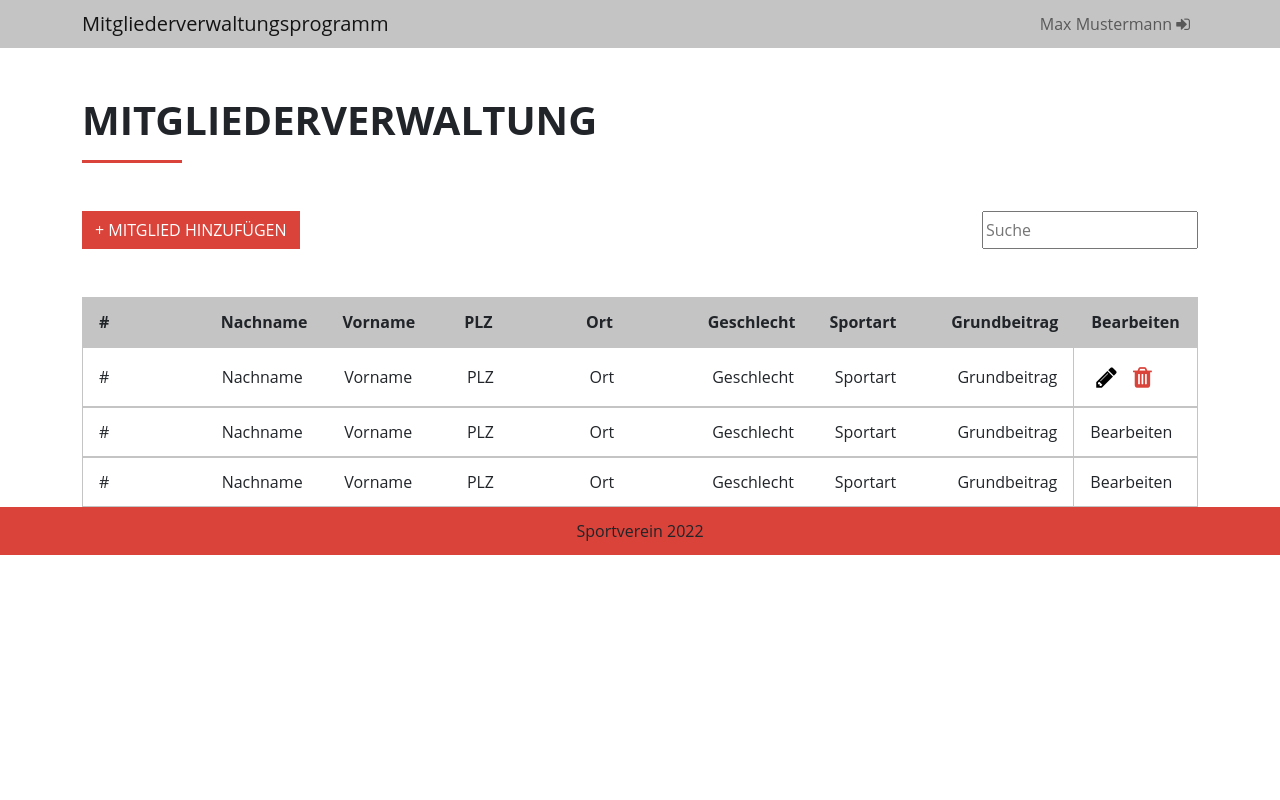
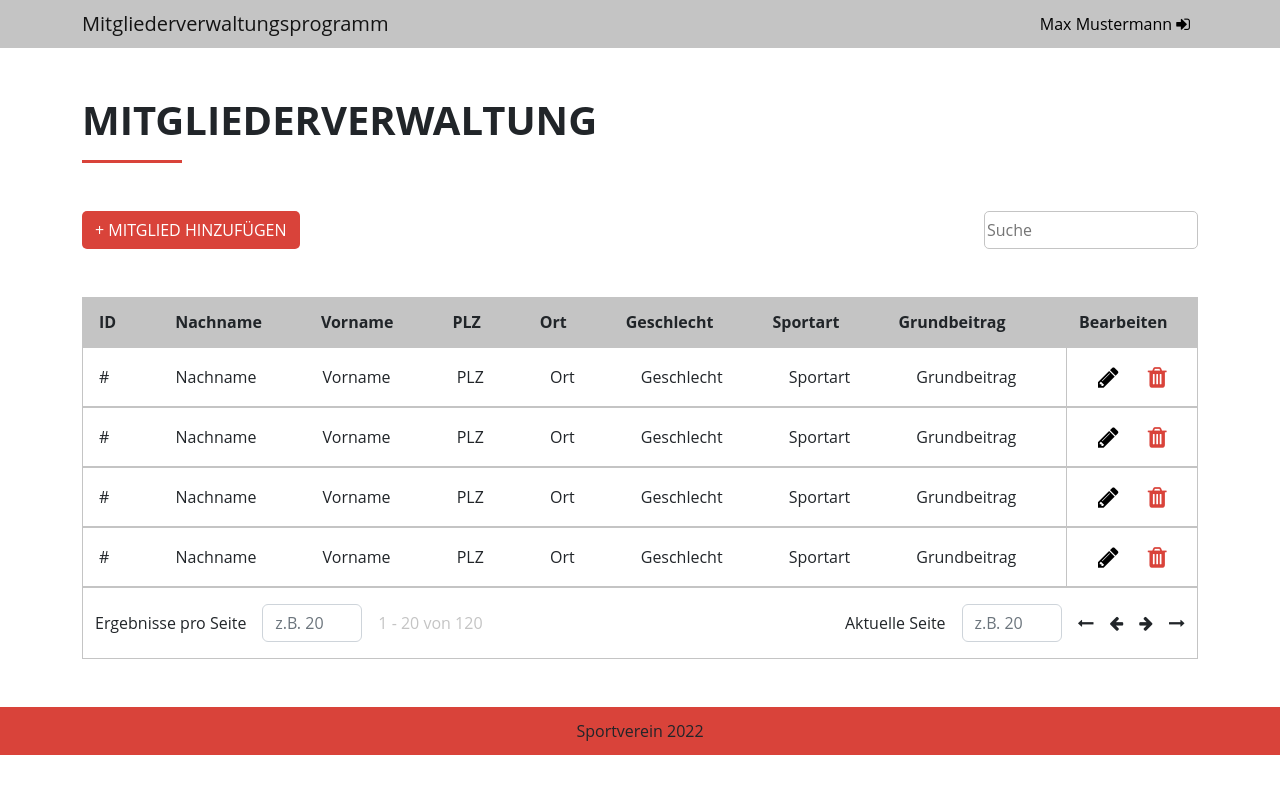
Before and after one commit to Skalrayi/sportverein, a PHP site: page /php/pages/list.php in a window 1280 px wide. Run offline with PHP 8.4, Linux system fonts and the light colour scheme.

Commit message:
[TASK] edit pages; general styling

```diff
--- a/www/css/index.css
+++ b/www/css/index.css
@@ -6,10 +6,30 @@
     --lightgrey: #bfbfbf;
 }
 
+.color-red {
+    color: var(--red)
+}
+.color-dark-red {
+    color: var(--dark-red)
+}
+.color-grey {
+    color: var(--grey)
+}
+.color-lightgrey {
+    color: var(--lightgrey)
+}
+
 body {
     font-family: 'Open Sans', sans-serif;
     font-size: 1rem;
     line-height: 1;
+}
+
+a {
+    color: inherit;
+}
+a:hover {
+    color: inherit;
 }
 
 p {
@@ -33,7 +53,7 @@
     background-color: var(--red);
     color: white;
     text-transform: uppercase;
-    border-radius: 0;
+    border-radius: 5px;
 }
 .btn-default:hover,
 .btn-default:focus,
@@ -58,10 +78,15 @@
     justify-content: flex-end;
 }
 
+.nav-link {
+    color: black;
+}
+
 /** FOOTER **/
 
 footer {
     padding-top: 1rem;
+    margin-top: 3rem;
     padding-bottom: 1rem;
     background-color: var(--red);
 }
@@ -109,6 +134,8 @@
 
 form.search input {
     height: 100%;
+    border-radius: 5px;
+    border: 1px solid var(--grey);
 }
 
 .list-head {
@@ -123,6 +150,19 @@
 
 .list-row .col {
     padding: 1rem;
+    flex-basis: 50%
+}
+.list-row .col.edit {
+    flex-basis: 100%;
+    justify-content: space-around;
+    display: flex;
+}
+
+@media (min-width: 768px) {
+    .list-row .col,
+    .list-row .col.edit {
+        flex-basis: content;
+    }
 }
 
 .list-row .edit {
@@ -138,7 +178,31 @@
     color: var(--red);
 }
 
-/** MODAL PART **/
+.list-pagination {
+    display: flex;
+    justify-content: space-between;
+    padding: 1rem 0;
+}
+
+.list-pagination form {
+    margin-bottom: 0;
+    max-width: 100px;
+}
+
+.list-pagination .results,
+.list-pagination .page {
+    display: flex;
+    gap: 1rem;
+    align-items: center;
+    width: auto;
+}
+
+.list-pagination .arrows {
+    display: flex;
+    gap: 1rem;
+}
+
+/** MODALs **/
 
 .modal-header {
     padding-left: 0;
@@ -155,6 +219,11 @@
     padding: 2rem;
 }
 
+.modal-content input,
+.modal-content select {
+    margin-bottom: 1rem;
+}
+
 .submit-edit {
     border-radius: 5px;
 }
--- /dev/null
+++ b/www/php/elements/modals.php
@@ -0,0 +1,137 @@
+<!-- Add Modal -->
+<div class="modal fade" id="addmember" tabindex="-1" role="dialog" aria-labelledby="exampleModalCenterTitle" aria-hidden="true">
+    <div class="modal-dialog modal-dialog-centered" role="document">
+        <div class="modal-content">
+            <div class="modal-header">
+                <div>
+                    <h2 class="modal-title" id="exampleModalLongTitle">Mitglied hinzufügen</h2>
+                    <hr>
+                </div>
+                <button type="button" class="close btn btn-light" data-bs-dismiss="modal" aria-label="Close">
+                    <span aria-hidden="true">&times;</span>
+                </button>
+            </div>
+            <form action="" method="post">
+                <div class="row mb-3">
+                    <div class="col-12 col-md-6">
+                        <label for="forename" class="form-label">Vorname *</label>
+                        <input type="text" class="form-control" id="forename" name="forename" required>
+                    </div>
+                    <div class="col-12 col-md-6">
+                        <label for="surname" class="form-label">Nachname *</label>
+                        <input type="text" class="form-control" id="surname" name="surname" required>
+                    </div>
+                </div>
+                <div class="row mb-3">
+                    <div class="col-12 col-md-6">
+                        <label for="zip" class="form-label">PLZ *</label>
+                        <input type="text" class="form-control" id="zip" name="zip" required>
+                    </div>
+                    <div class="col-12 col-md-6">
+                        <label for="city" class="form-label">Ort *</label>
+                        <input type="text" class="form-control" id="city" name="city" required>
+                    </div>
+                </div>
+                <div class="row mb-3">
+                    <div class="col-12 col-md-6">
+                        <label for="male" class="form-label">Geschlecht *</label>
+                        <select class="form-select" id="male" name="male"  required>
+                            <option selected>Geschlecht</option>
+                            <option value="male">Männlich</option>
+                            <option value="female">Weiblich</option>
+                        </select>
+                    </div>
+                    <div class="col-12 col-md-6">
+                        <label for="sport" class="form-label">Sportarten *</label>
+                        <select type="text" class="form-select mb-4" id="sport" name="sport" required>
+                            <option selected>Geschlecht</option>
+                            <option value="male">Männlich</option>
+                            <option value="female">Weiblich</option>
+                        </select>
+                        <button type="submit" class="btn btn-default submit-edit d-block w-100">Speichern</button>
+                    </div>
+
+                </div>
+            </form>
+        </div>
+    </div>
+</div>
+
+<!-- Edit Modal -->
+<div class="modal fade" id="editmember" tabindex="-1" role="dialog" aria-labelledby="exampleModalCenterTitle" aria-hidden="true">
+    <div class="modal-dialog modal-dialog-centered" role="document">
+        <div class="modal-content">
+            <div class="modal-header">
+                <div>
+                    <h2 class="modal-title" id="exampleModalLongTitle">Mitglied bearbeiten</h2>
+                    <hr>
+                </div>
+                <button type="button" class="close btn btn-light" data-bs-dismiss="modal" aria-label="Close">
+                    <span aria-hidden="true">&times;</span>
+                </button>
+            </div>
+            <form action="" method="post">
+                <div class="row mb-3">
+                    <div class="col-12 col-md-6">
+                        <label for="forename" class="form-label">Vorname *</label>
+                        <input type="text" class="form-control" id="forename" name="forename" required>
+                    </div>
+                    <div class="col-12 col-md-6">
+                        <label for="surname" class="form-label">Nachname *</label>
+                        <input type="text" class="form-control" id="surname" name="surname" required>
+                    </div>
+                </div>
+                <div class="row mb-3">
+                    <div class="col-12 col-md-6">
+                        <label for="zip" class="form-label">PLZ *</label>
+                        <input type="text" class="form-control" id="zip" name="zip" required>
+                    </div>
+                    <div class="col-12 col-md-6">
+                        <label for="city" class="form-label">Ort *</label>
+                        <input type="text" class="form-control" id="city" name="city" required>
+                    </div>
+                </div>
+                <div class="row mb-3">
+                    <div class="col-12 col-md-6">
+                        <label for="male" class="form-label">Geschlecht *</label>
+                        <select class="form-select" id="male" name="male"  required>
+                            <option selected>Geschlecht</option>
+                            <option value="male">Männlich</option>
+                            <option value="female">Weiblich</option>
+                        </select>
+                    </div>
+                    <div class="col-12 col-md-6">
+                        <label for="sport" class="form-label">Sportarten *</label>
+                        <select type="text" class="form-select mb-4" id="sport" name="sport" required>
+                            <option selected>Geschlecht</option>
+                            <option value="male">Männlich</option>
+                            <option value="female">Weiblich</option>
+                        </select>
+                        <button type="submit" class="btn btn-default submit-edit d-block w-100">Speichern</button>
+                    </div>
+
+                </div>
+            </form>
+        </div>
+    </div>
+</div>
+
+<!-- Delete Modal -->
+<div class="modal fade" id="deletemember" tabindex="-1" role="dialog" aria-labelledby="exampleModalCenterTitle" aria-hidden="true">
+    <div class="modal-dialog modal-dialog-centered" role="document">
+        <div class="modal-content">
+            <div class="modal-header">
+                <div>
+                    <h2 class="modal-title" id="exampleModalLongTitle">Mitglied wirklich löschen?</h2>
+                    <hr>
+                </div>
+                <button type="button" class="close btn btn-light" data-bs-dismiss="modal" aria-label="Close">
+                    <span aria-hidden="true">&times;</span>
+                </button>
+            </div>
+            <form action="" method="post">
+                <button type="submit" class="btn btn-default submit-delete d-block w-100">Löschen</button>
+            </form>
+        </div>
+    </div>
+</div>
--- a/www/php/pages/list.php
+++ b/www/php/pages/list.php
@@ -4,7 +4,7 @@
 
 ?>
 
-<div class="container">
+<div class="container body-list">
     <div class="mb-5 mt-5">
         <h1>Mitgliederverwaltung</h1>
         <hr>
@@ -19,7 +19,7 @@
 
     <div class="list container">
         <div class="row list-row list-head">
-            <div class="col id">#</div>
+            <div class="col id">ID</div>
             <div class="col surname">Nachname</div>
             <div class="col forename">Vorname</div>
             <div class="col zip">PLZ</div>
@@ -57,7 +57,15 @@
             <div class="col male">Geschlecht</div>
             <div class="col sport">Sportart</div>
             <div class="col money">Grundbeitrag</div>
-            <div class="col edit">Bearbeiten</div>
+            <div class="col edit">
+                <button type="button" class="edit-button" data-bs-toggle="modal" data-bs-target="#editmember">
+                    <i class="fa fa-pencil" aria-hidden="true"></i>
+                </button>
+                <button type="button" class="delete-button" data-bs-toggle="modal" data-bs-target="#deletemember">
+                    <i class="fa fa-trash" aria-hidden="true"></i>
+                </button>
+
+            </div>
         </div>
         <div class="row list-row">
             <div class="col id">#</div>
@@ -68,152 +76,60 @@
             <div class="col male">Geschlecht</div>
             <div class="col sport">Sportart</div>
             <div class="col money">Grundbeitrag</div>
-            <div class="col edit">Bearbeiten</div>
-        </div>
-        </tbody>
-    </div>
-    <!-- Button trigger modal -->
+            <div class="col edit">
+                <button type="button" class="edit-button" data-bs-toggle="modal" data-bs-target="#editmember">
+                    <i class="fa fa-pencil" aria-hidden="true"></i>
+                </button>
+                <button type="button" class="delete-button" data-bs-toggle="modal" data-bs-target="#deletemember">
+                    <i class="fa fa-trash" aria-hidden="true"></i>
+                </button>
 
-
-    <!-- Add Modal -->
-   <div class="modal fade" id="addmember" tabindex="-1" role="dialog" aria-labelledby="exampleModalCenterTitle" aria-hidden="true">
-        <div class="modal-dialog modal-dialog-centered" role="document">
-            <div class="modal-content">
-                <div class="modal-header">
-                    <div>
-                        <h2 class="modal-title" id="exampleModalLongTitle">Mitglied hinzufügen</h2>
-                        <hr>
-                    </div>
-                    <button type="button" class="close btn btn-light" data-bs-dismiss="modal" aria-label="Close">
-                        <span aria-hidden="true">&times;</span>
-                    </button>
-                </div>
-                <form action="" method="post">
-                    <div class="row mb-3">
-                        <div class="col-6">
-                            <label for="forename" class="form-label">Vorname *</label>
-                            <input type="text" class="form-control" id="forename" name="forename" required>
-                        </div>
-                        <div class="col-6">
-                            <label for="surname" class="form-label">Nachname *</label>
-                            <input type="text" class="form-control" id="surname" name="surname" required>
-                        </div>
-                    </div>
-                    <div class="row mb-3">
-                        <div class="col-6">
-                            <label for="zip" class="form-label">PLZ *</label>
-                            <input type="text" class="form-control" id="zip" name="zip" required>
-                        </div>
-                        <div class="col-6">
-                            <label for="city" class="form-label">Ort *</label>
-                            <input type="text" class="form-control" id="city" name="city" required>
-                        </div>
-                    </div>
-                    <div class="row mb-3">
-                        <div class="col-6">
-                            <label for="male" class="form-label">Geschlecht *</label>
-                            <select class="form-select" id="male" name="male"  required>
-                                <option selected>Geschlecht</option>
-                                <option value="male">Männlich</option>
-                                <option value="female">Weiblich</option>
-                            </select>
-                        </div>
-                        <div class="col-6">
-                            <label for="sport" class="form-label">Sportarten *</label>
-                            <select type="text" class="form-select mb-4" id="sport" name="sport" required>
-                                <option selected>Geschlecht</option>
-                                <option value="male">Männlich</option>
-                                <option value="female">Weiblich</option>
-                            </select>
-                            <button type="submit" class="btn btn-default submit-edit d-block w-100">Speichern</button>
-                        </div>
-
-                    </div>
-                </form>
             </div>
         </div>
-    </div>
+        <div class="row list-row">
+            <div class="col id">#</div>
+            <div class="col surname">Nachname</div>
+            <div class="col forename">Vorname</div>
+            <div class="col zip">PLZ</div>
+            <div class="col city">Ort</div>
+            <div class="col male">Geschlecht</div>
+            <div class="col sport">Sportart</div>
+            <div class="col money">Grundbeitrag</div>
+            <div class="col edit">
+                <button type="button" class="edit-button" data-bs-toggle="modal" data-bs-target="#editmember">
+                    <i class="fa fa-pencil" aria-hidden="true"></i>
+                </button>
+                <button type="button" class="delete-button" data-bs-toggle="modal" data-bs-target="#deletemember">
+                    <i class="fa fa-trash" aria-hidden="true"></i>
+                </button>
 
-    <!-- Edit Modal -->
-   <div class="modal fade" id="editmember" tabindex="-1" role="dialog" aria-labelledby="exampleModalCenterTitle" aria-hidden="true">
-        <div class="modal-dialog modal-dialog-centered" role="document">
-            <div class="modal-content">
-                <div class="modal-header">
-                    <div>
-                        <h2 class="modal-title" id="exampleModalLongTitle">Mitglied bearbeiten</h2>
-                        <hr>
-                    </div>
-                    <button type="button" class="close btn btn-light" data-bs-dismiss="modal" aria-label="Close">
-                        <span aria-hidden="true">&times;</span>
-                    </button>
-                </div>
-                <form action="" method="post">
-                    <div class="row mb-3">
-                        <div class="col-6">
-                            <label for="forename" class="form-label">Vorname *</label>
-                            <input type="text" class="form-control" id="forename" name="forename" required>
-                        </div>
-                        <div class="col-6">
-                            <label for="surname" class="form-label">Nachname *</label>
-                            <input type="text" class="form-control" id="surname" name="surname" required>
-                        </div>
-                    </div>
-                    <div class="row mb-3">
-                        <div class="col-6">
-                            <label for="zip" class="form-label">PLZ *</label>
-                            <input type="text" class="form-control" id="zip" name="zip" required>
-                        </div>
-                        <div class="col-6">
-                            <label for="city" class="form-label">Ort *</label>
-                            <input type="text" class="form-control" id="city" name="city" required>
-                        </div>
-                    </div>
-                    <div class="row mb-3">
-                        <div class="col-6">
-                            <label for="male" class="form-label">Geschlecht *</label>
-                            <select class="form-select" id="male" name="male"  required>
-                                <option selected>Geschlecht</option>
-                                <option value="male">Männlich</option>
-                                <option value="female">Weiblich</option>
-                            </select>
-                        </div>
-                        <div class="col-6">
-                            <label for="sport" class="form-label">Sportarten *</label>
-                            <select type="text" class="form-select mb-4" id="sport" name="sport" required>
-                                <option selected>Geschlecht</option>
-                                <option value="male">Männlich</option>
-                                <option value="female">Weiblich</option>
-                            </select>
-                            <button type="submit" class="btn btn-default submit-edit d-block w-100">Speichern</button>
-                        </div>
-
-                    </div>
-                </form>
             </div>
         </div>
-    </div>
-
-    <!-- Delete Modal -->
-    <div class="modal fade" id="deletemember" tabindex="-1" role="dialog" aria-labelledby="exampleModalCenterTitle" aria-hidden="true">
-        <div class="modal-dialog modal-dialog-centered" role="document">
-            <div class="modal-content">
-                <div class="modal-header">
-                    <div>
-                        <h2 class="modal-title" id="exampleModalLongTitle">Mitglied wirklich löschen?</h2>
-                        <hr>
-                    </div>
-                    <button type="button" class="close btn btn-light" data-bs-dismiss="modal" aria-label="Close">
-                        <span aria-hidden="true">&times;</span>
-                    </button>
+        <div class="row list-row list-pagination">
+            <div class="results">
+                <p>Ergebnisse pro Seite</p>
+                <form action="" method="post">
+                    <input type="number" class="form-control" placeholder="z.B. 20">
+                </form>
+                <p class="color-grey"> 1 - 20 von 120</p>
+            </div>
+            <div class="page">
+                <p>Aktuelle Seite</p>
+                <form action="" method="post">
+                    <input type="number" class="form-control" placeholder="z.B. 20">
+                </form>
+                <div class="arrows">
+                    <a href="#"><i class="fa fa-long-arrow-left" aria-hidden="true"></i></a>
+                    <a href="#"><i class="fa fa-arrow-left" aria-hidden="true"></i></a>
+                    <a href="#"><i class="fa fa-arrow-right" aria-hidden="true"></i></a>
+                    <a href="#"><i class="fa fa-long-arrow-right" aria-hidden="true"></i></a>
                 </div>
-                <form action="" method="post">
-                    <button type="submit" class="btn btn-default submit-delete d-block w-100">Löschen</button>
-                </form>
             </div>
         </div>
     </div>
 </div>
 
 <?php
+include __DIR__ . "/../elements/modals.php";
 include __DIR__ . "/../elements/footer.php"
 ?>
```
Also changed, not shown: www/favicon.ico (added).
